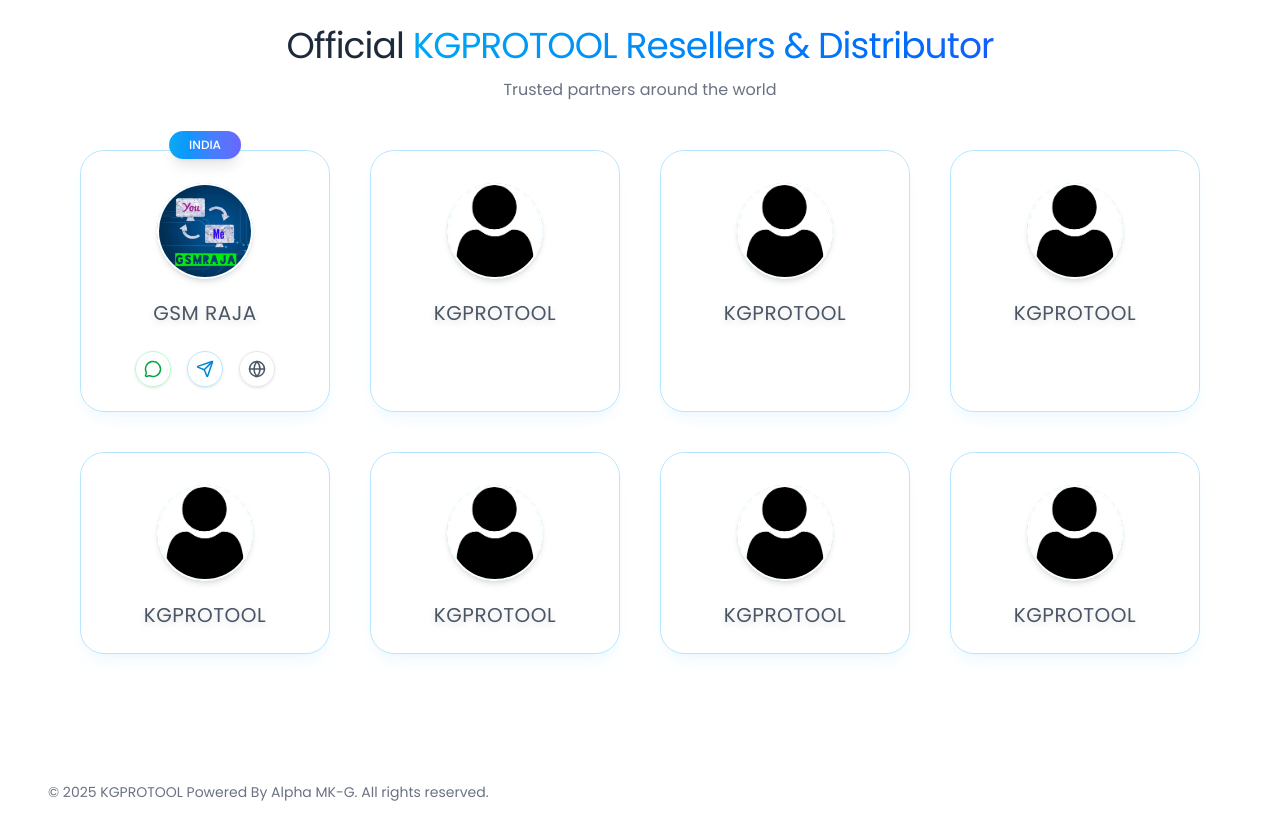
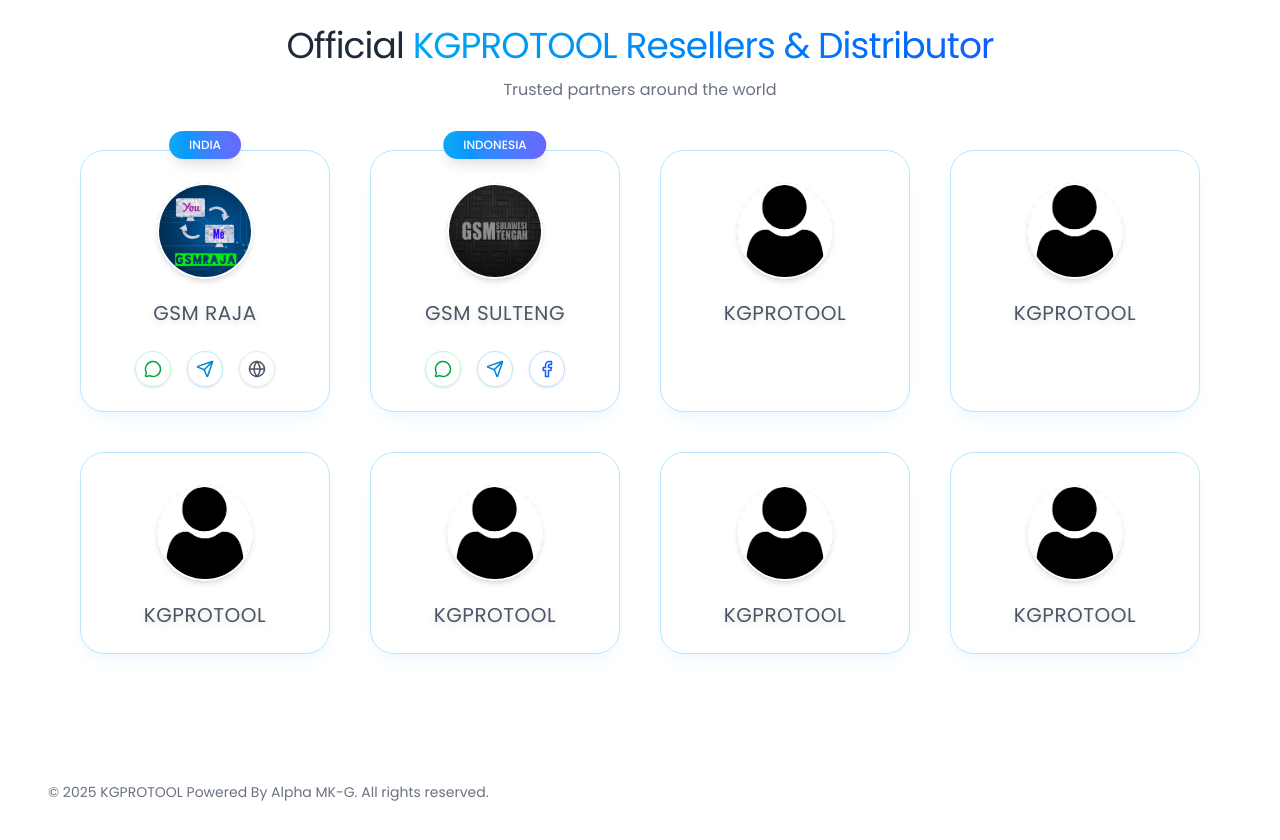
Before and after one commit to Uun28/kgprotool, a Next.js app: page / in a window 1280 px wide. Shown: the part 2580-3420 px from the top of the page. Built offline with nearby package versions, Linux system fonts and the light colour scheme.

Commit message:
New resellers

```diff
--- a/components/Resellers.js
+++ b/components/Resellers.js
@@ -1,4 +1,4 @@
-import { Globe, MessageCircle, Send } from "lucide-react";
+import { Globe, MessageCircle, Send, Facebook as FacebookIcon } from "lucide-react";
 
 export default function Resellers() {
   const resellers = [
@@ -11,12 +11,13 @@
       country: "INDIA",
     },
     {
-      name: "KGPROTOOL",
-      logo: "/reseller.png",
-      whatsapp: "",
-      telegram: "",
+      name: "GSM SULTENG",
+      logo: "/gsmsulteng.jpg",
+      whatsapp: "https://wa.me/+6281244091571",
+      telegram: "https://t.me/GS_hary12",
+      facebook: "https://www.facebook.com/hary.sulteng.2025",
       website: "",
-      country: "",
+      country: "INDONESIA",
     },
     {
       name: "KGPROTOOL",
@@ -117,7 +118,7 @@
             </h3>
 
             {/* Social Links */}
-            {(reseller.whatsapp || reseller.telegram || reseller.website) && (
+            {(reseller.whatsapp || reseller.telegram || reseller.website || reseller.facebook) && (
               <div className="flex gap-4 mt-6 relative z-10">
                 {reseller.whatsapp && (
                   <a
@@ -139,6 +140,16 @@
                     <Send size={18} />
                   </a>
                 )}
+                 {reseller.facebook && (
+                    <a
+                      href={reseller.facebook}
+                      target="_blank"
+                      rel="noopener noreferrer"
+                      className="p-2 rounded-full border border-blue-200 text-blue-600 hover:scale-110 transition-all shadow-sm hover:shadow-md"
+                    >
+                      <FacebookIcon size={18} />
+                    </a>
+                  )}
                 {reseller.website && (
                   <a
                     href={reseller.website}
```
Also changed, not shown: public/gsmsulteng.jpg (added).
